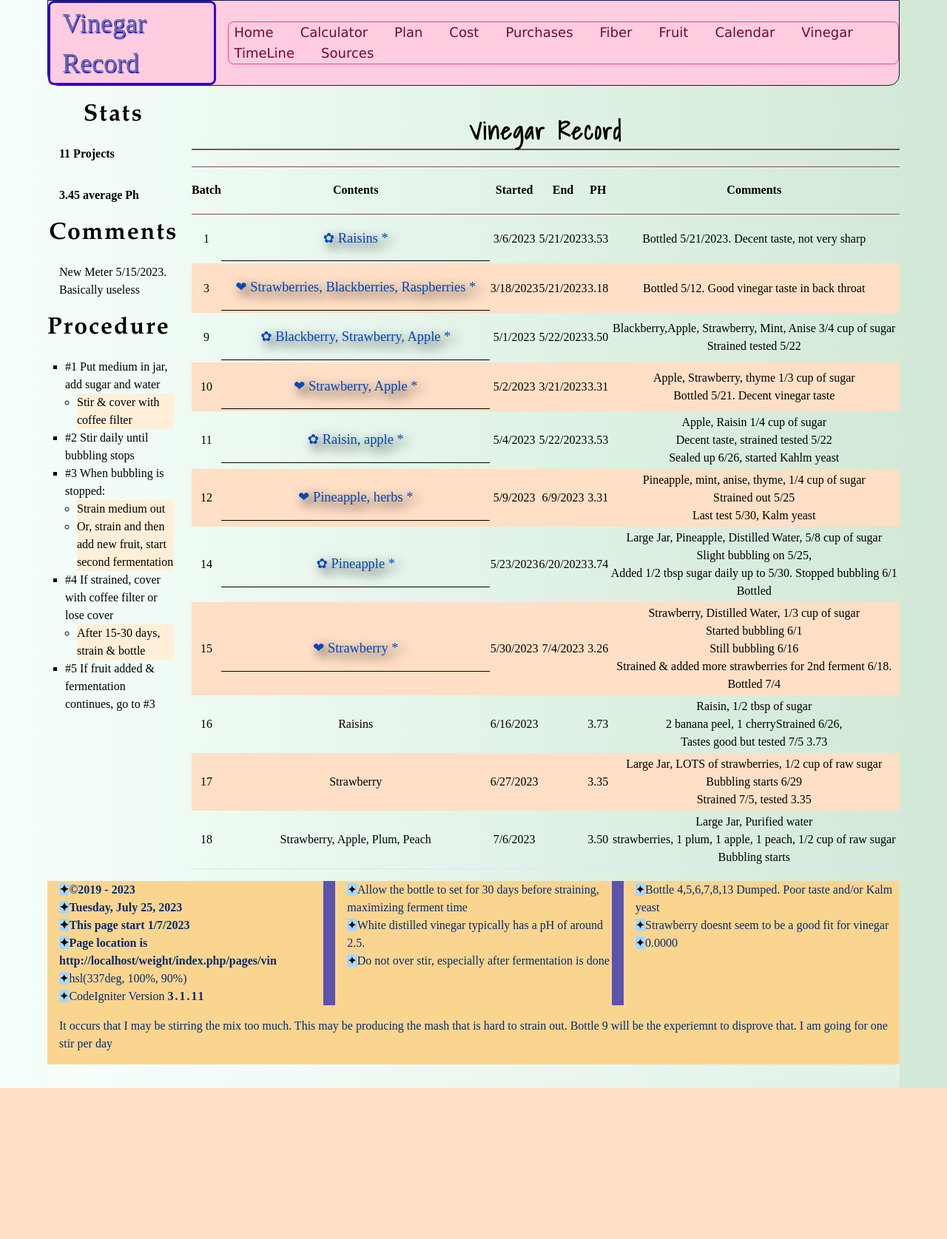
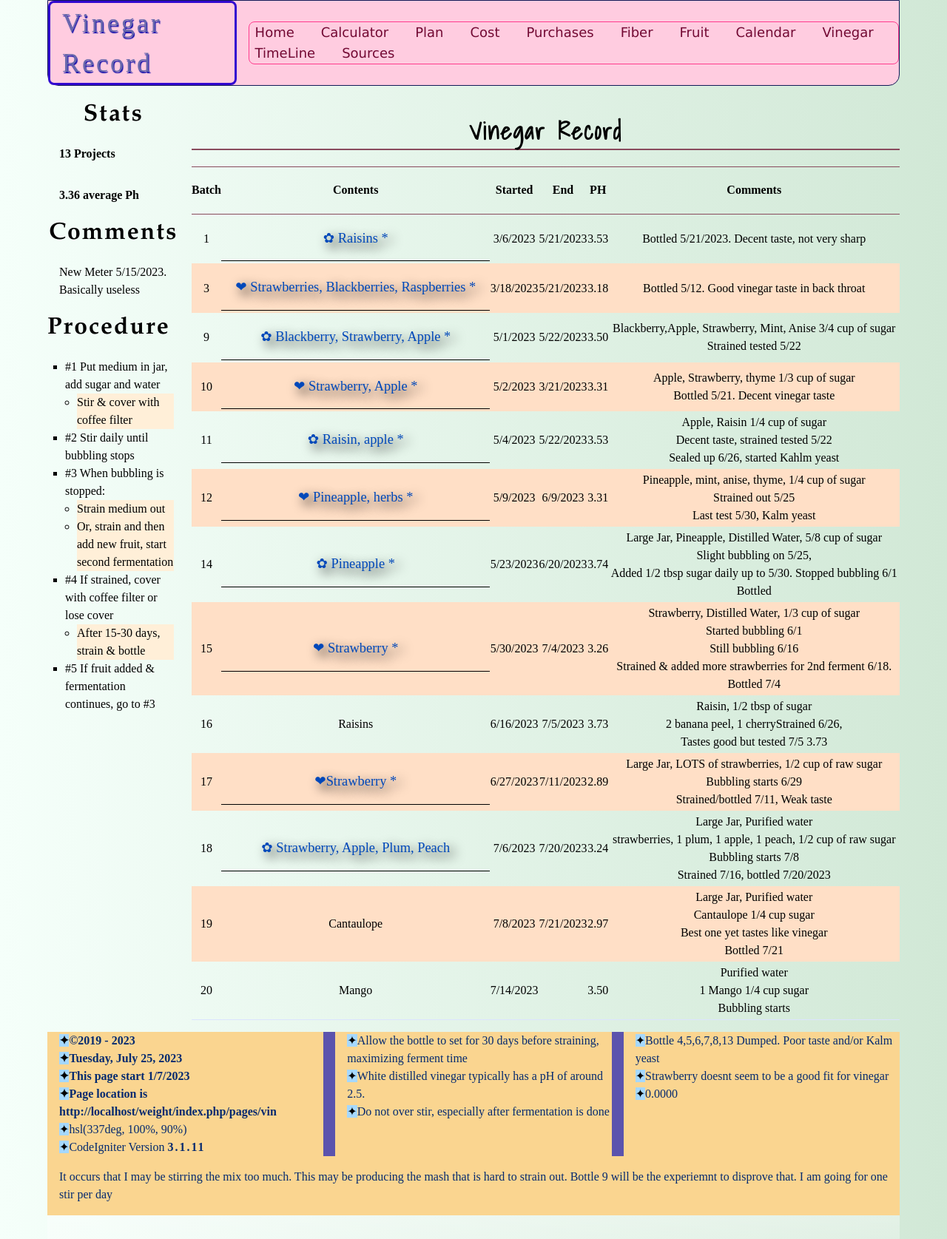
Before and after one commit to Shivabeach/weight, a CodeIgniter app: page /weight/index.php/pages/vin in a window 1280 px wide. Shown: the whole page at 74% size. Before the commit the page ends 1471 px from the top, so only its background shows below. Run offline with CodeIgniter, Linux system fonts and the light colour scheme; some libraries are stand-ins or nearby versions; some web fonts are replaced.

Commit message:
Vinegar Update

```diff
--- a/assets/css/main.css
+++ b/assets/css/main.css
@@ -417,6 +417,7 @@ header a:link {
   font-family: super;
   font-variation-settings: "wght" 600, "wdth" 1000;
   border-radius: 8px;
+  letter-spacing: 0.1875rem;
 }
 
 .copy {
@@ -466,7 +467,7 @@ header a:link {
 /* typography */
 h1,
 h2 {
-  letter-spacing: 2px;
+  letter-spacing: 0.125rem;
 }
 
 strong {
--- a/assets/js/timeEvents.js
+++ b/assets/js/timeEvents.js
@@ -59,4 +59,9 @@ export const timing = [
 		date: '5/29/2023',
 		event: 'Stopped taking Jardiance due to cost',
 	},
+	{
+		date: '7/19/2023',
+		event:
+			'Taking Farxiga samples from Melissa, sugar drops to 180s from over 200',
+	},
 ];
--- a/assets/js/vinegarList.js
+++ b/assets/js/vinegarList.js
@@ -74,27 +74,44 @@ export const vinegarList = [
 		ID: 16,
 		contents: 'Raisins',
 		started: '6/16/2023',
-		finished: '',
+		finished: '7/5/2023',
 		ph: '3.73',
 		comments:
 			'Raisin, 1/2 tbsp of sugar<br> 2 banana peel, 1 cherry<bt>Strained 6/26, <br> Tastes good but tested 7/5 3.73',
 	},
 	{
 		ID: 17,
-		contents: 'Strawberry',
+		contents: '<p class="redd">❤Strawberry * </p>',
 		started: '6/27/2023',
-		finished: '',
-		ph: '3.35',
+		finished: '7/11/2023',
+		ph: '2.89',
 		comments:
-			'Large Jar, LOTS of strawberries, 1/2 cup of raw sugar<br>Bubbling starts 6/29<br>Strained 7/5, tested 3.35',
+			'Large Jar, LOTS of strawberries, 1/2 cup of raw sugar<br>Bubbling starts 6/29<br>Strained/bottled 7/11, Weak taste',
 	},
 	{
 		ID: 18,
-		contents: 'Strawberry, Apple, Plum, Peach',
+		contents: '<p class="redd">✿ Strawberry, Apple, Plum, Peach</p>',
 		started: '7/6/2023',
+		finished: '7/20/2023',
+		ph: '3.24',
+		comments:
+			'Large Jar, Purified water <br> strawberries, 1 plum, 1 apple, 1 peach, 1/2 cup of raw sugar<br>Bubbling starts 7/8<br>Strained 7/16, bottled 7/20/2023',
+	},
+	{
+		ID: 19,
+		contents: 'Cantaulope',
+		started: '7/8/2023',
+		finished: '7/21/2023',
+		ph: '2.97',
+		comments:
+			'Large Jar, Purified water <br> Cantaulope 1/4 cup sugar<br>Best one yet tastes like vinegar<br>Bottled 7/21',
+	},
+	{
+		ID: 20,
+		contents: 'Mango',
+		started: '7/14/2023',
 		finished: '',
 		ph: '3.50',
-		comments:
-			'Large Jar, Purified water <br> strawberries, 1 plum, 1 apple, 1 peach, 1/2 cup of raw sugar<br>Bubbling starts ',
+		comments: 'Purified water <br> 1 Mango 1/4 cup sugar<br>Bubbling starts',
 	},
 ];
--- a/assets/sass/abstracts/_index.scss
+++ b/assets/sass/abstracts/_index.scss
@@ -2,8 +2,8 @@
 
 @forward "config";
 @forward "variables";
-@forward "named-colors";
 @forward "hsl";
 @forward "maps";
 @forward "mixins";
 @forward "reasonable-colors";
+@forward "named-colors";
--- a/assets/sass/abstracts/_mixins.sass
+++ b/assets/sass/abstracts/_mixins.sass
@@ -1,11 +1,14 @@
 // for flex containers only
 @use 'variables' as *
-
+@use 'config' as *
 $mobile1: 568px
 $tablet1: 768px - 1px
 $timeline1: 1000px
 $desktop1: 1024px
 
+
+@mixin letterspace($pixels )
+	letter-spacing: $pixels/16 * 1rem
 
 @mixin center($value, $value2)
 	display: flex
--- a/assets/sass/basics/_common.sass
+++ b/assets/sass/basics/_common.sass
@@ -54,6 +54,7 @@
   font-family: super
   font-variation-settings: "wght" 600, "wdth" 1000
   border-radius: 8px
+  @include letterspace(3)
 
 .copy
   font-weight: 720
--- a/assets/sass/basics/_functions.sass
+++ b/assets/sass/basics/_functions.sass
@@ -11,8 +11,10 @@
 	$rem: 1rem
 	@return $value / $base-font-size * $rem
 
-@function rem($pixels, $context: $base-font-size)
-	@return #{$pixels/$context} * 1rem
+@function rem($pixels )
+	@return #{$pixels/$font-size-base} * 1rem
+
+
 
 // $size: 3.5rem
 // @for $i from 1 through 6
--- a/assets/sass/basics/_typo.sass
+++ b/assets/sass/basics/_typo.sass
@@ -2,7 +2,7 @@
 @use '../abstracts' as *
 h1,
 h2
-	letter-spacing: 2px
+	@include letterspace(2)
 
 strong
 	letter-spacing: 2px
```
Also changed, not shown: assets/css/main.min.css, assets/js/vinegar-dist.js, 3 other files.
